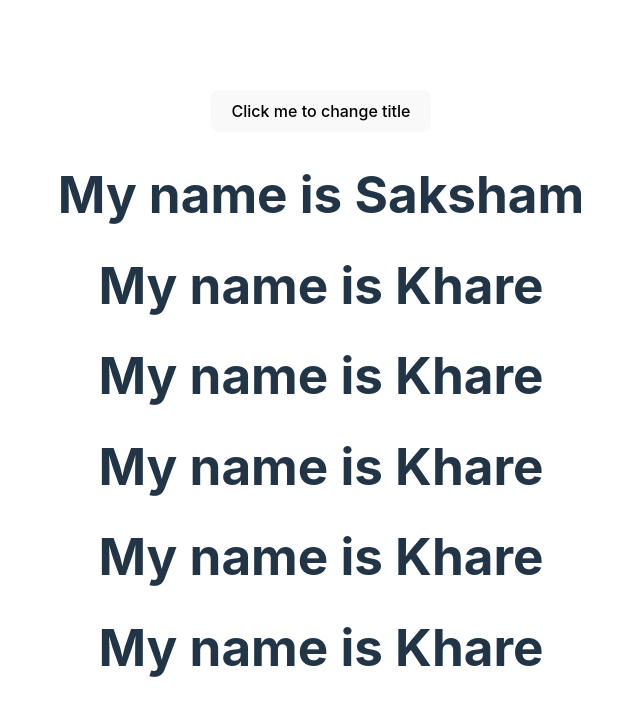
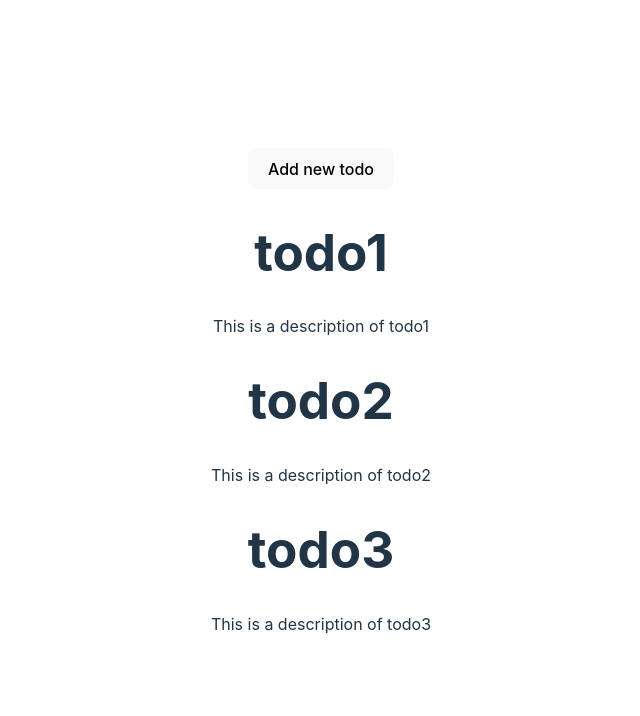
Before and after one commit to tyrex1829/hooksReact, a React app: page / in a window 1280 px wide. Shown: the top 716 px of the page, without its empty margins (319-959 px from the left). Built offline with nearby package versions, Linux system fonts and the light colour scheme; the HTML template or start-up script is replaced by a standard one.

Commit message:
todo component

```diff
--- a/src/App.jsx
+++ b/src/App.jsx
@@ -2,13 +2,31 @@ import { useState } from "react";
 import "./App.css";
 import Header from "./components/Header";
 import HeaderWithButton from "./components/HeaderWithButton";
+import Todo from "./components/Todo";
 
 function App() {
-  const [name, setName] = useState("Saksham");
+  const [id, setId] = useState(3);
+  const [todo, setTodo] = useState([
+    {
+      id: 1,
+      title: "todo1",
+      description: "This is a description of todo1",
+    },
+    {
+      id: 2,
+      title: "todo2",
+      description: "This is a description of todo2",
+    },
+    {
+      id: 3,
+      title: "todo3",
+      description: "This is a description of todo3",
+    },
+  ]);
 
   return (
     <div>
-      <button
+      {/* <button
         onClick={() => {
           setName(Math.random());
         }}
@@ -20,7 +38,28 @@ function App() {
       <Header x={"Khare"} />
       <Header x={"Khare"} />
       <Header x={"Khare"} />
-      <Header x={"Khare"} />
+      <Header x={"Khare"} /> */}
+
+      <button
+        onClick={() => {
+          setId(id + 1);
+
+          setTodo([
+            ...todo,
+            {
+              id: id + 1,
+              title: Math.random(),
+              description: Math.random(),
+            },
+          ]);
+        }}
+      >
+        Add new todo
+      </button>
+
+      {todo.map((i) => (
+        <Todo title={i.title} description={i.description} />
+      ))}
     </div>
   );
 }
--- a/src/components/Todo.jsx
+++ b/src/components/Todo.jsx
@@ -0,0 +1,10 @@
+function Todo({ title, description }) {
+  return (
+    <div>
+      <h1>{title}</h1>
+      <p>{description}</p>
+    </div>
+  );
+}
+
+export default Todo;
```
